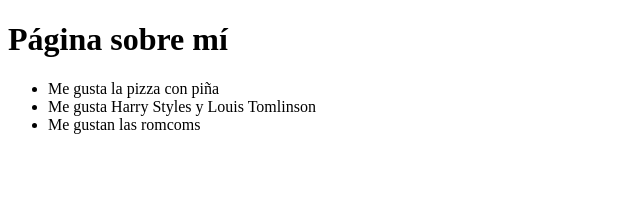
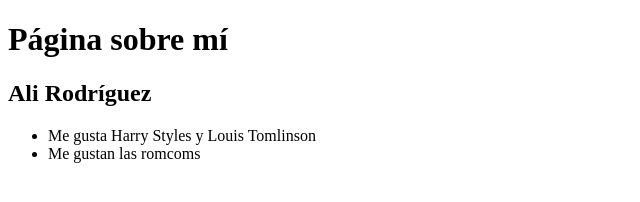
Before and after one commit to Michh-a/PracticasAlissonRodr-guez, a plain HTML site: page Practica0/index.html in a window 1280 px wide. Shown: the whole page, without its empty margins (0-640 px from the left). Drawn offline with Linux system fonts and the light colour scheme.

Commit message:
Corregido

```diff
--- a/Practica0/index.html
+++ b/Practica0/index.html
@@ -7,8 +7,8 @@
 </head>
 <body>
     <h1>Página sobre mí</h1>
+    <h2>Ali Rodríguez</h2>
     <ul>
-        <li>Me gusta la pizza con piña</li>
         <li>Me gusta Harry Styles y Louis Tomlinson</li>
         <li>Me gustan las romcoms</li>
     </ul>
```
